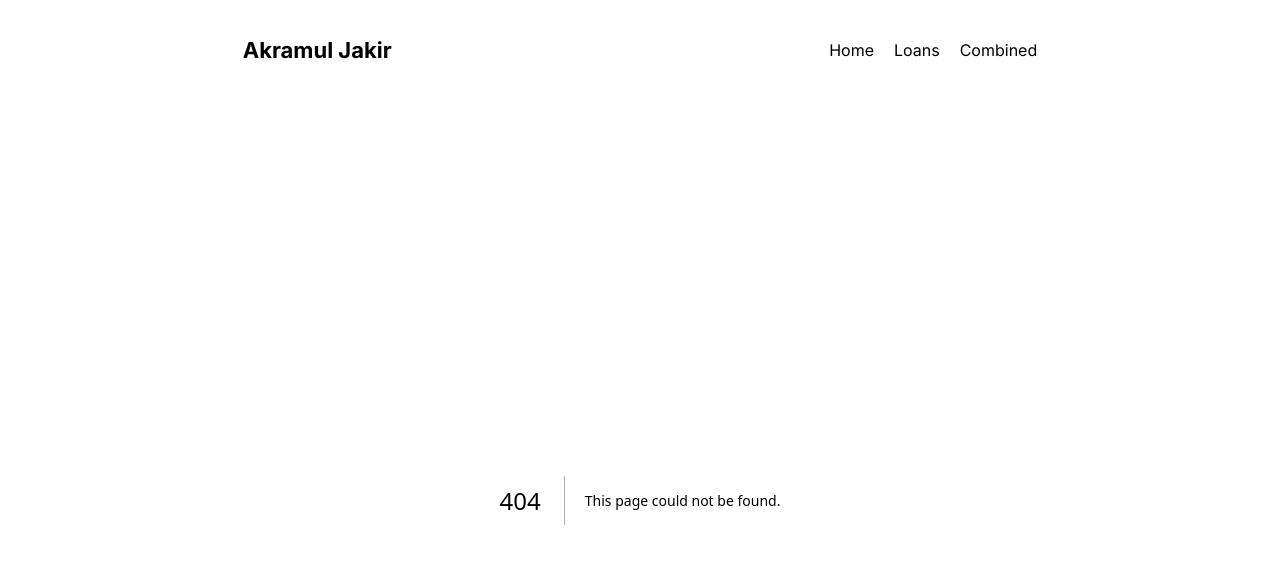
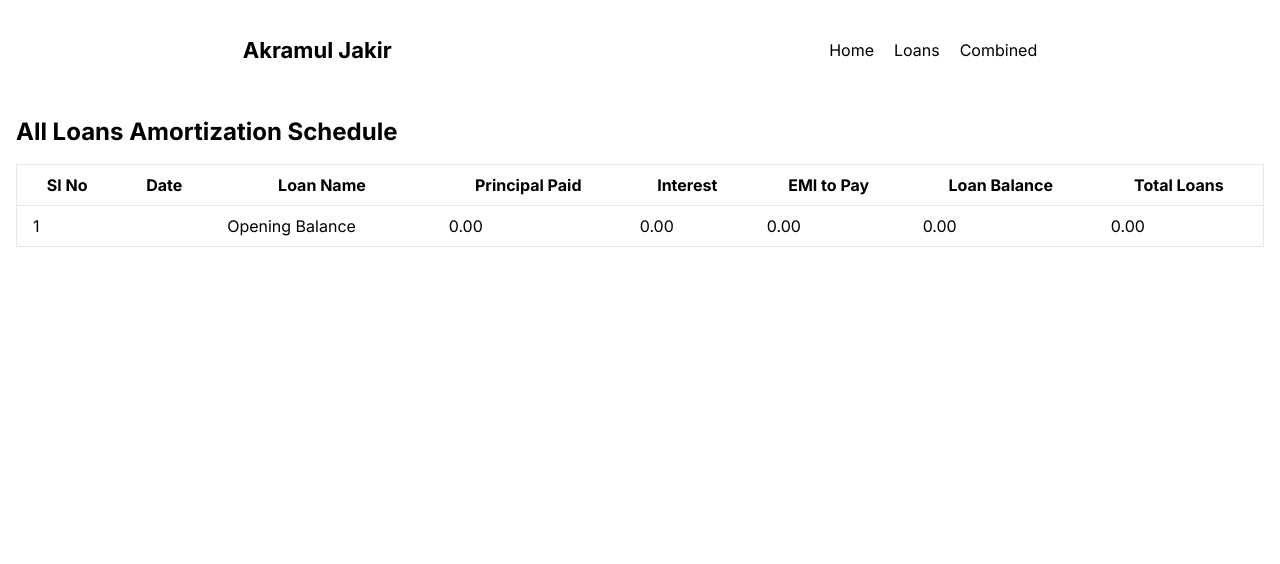
Before and after one commit to akramuljakir/aka-next-loan-calculator-2-prisma-api, a Next.js app: page /combined in a window 1280 px wide. Before the commit this address had no page. Shown: the top 564 px of the page. Built offline with nearby package versions, Linux system fonts and the light colour scheme; no server answers; the database is empty.

Commit message:
form validation

```diff
--- /dev/null
+++ b/src/app/combined/page.jsx
@@ -0,0 +1,170 @@
+'use client';
+
+import { useState, useEffect } from 'react';
+
+// Utility function to sort ledger entries by date
+const sortByDate = (entries) => {
+    return entries.sort((a, b) => new Date(a.date) - new Date(b.date));
+};
+
+const calculateAmortization = (loan) => {
+    const amortizationSchedule = [];
+    const monthlyInterestRate = parseFloat(loan.annualInterestRate) / 12 / 100;
+    let remainingBalance = parseFloat(loan.loanAmount);
+    const emiAmount = parseFloat(loan.emiAmount);
+    const startDate = new Date(loan.loanStartDate);
+    let currentDate = new Date(startDate);
+
+    while (remainingBalance > 0) {
+        const interest = remainingBalance * monthlyInterestRate;
+        const principal = emiAmount - interest;
+        remainingBalance -= principal;
+        if (remainingBalance < 0) remainingBalance = 0;
+
+        amortizationSchedule.push({
+            date: currentDate.toISOString().split('T')[0],
+            amount: principal.toFixed(2),
+            interest: interest.toFixed(2),
+            emiToPay: emiAmount.toFixed(2),
+            balance: remainingBalance.toFixed(2),
+            loanName: loan.loanName
+        });
+        currentDate.setMonth(currentDate.getMonth() + 1);
+    }
+
+    return amortizationSchedule;
+};
+
+const CombinedAmortizationPage = () => {
+    const [loans, setLoans] = useState([]);
+    const [amortizationSchedule, setAmortizationSchedule] = useState([]);
+    let totalLoans = 0;
+    let data = [];
+    let openingDate = '';
+
+    useEffect(() => {
+        const fetchLoans = async () => {
+            try {
+                const response = await fetch('/api/loans'); // Adjust the endpoint as needed
+                if (!response.ok) {
+                    throw new Error('Network response was not ok');
+                }
+                const result = await response.json();
+                setLoans(result.data);
+
+                // Combine amortization schedules of all loans
+                const allSchedules = result.data.reduce((acc, loan) => {
+                    return acc.concat(calculateAmortization(loan));
+                }, []);
+
+                // Sort by date
+                allSchedules.sort((a, b) => new Date(a.date) - new Date(b.date));
+
+                setAmortizationSchedule(allSchedules);
+            } catch (error) {
+                console.error('Failed to fetch loans:', error);
+            }
+        };
+
+        fetchLoans();
+    }, []);
+
+    const getMonthClass = (date) => {
+        const month = new Date(date).getMonth();
+        const colors = [
+            'bg-red-100', 'bg-orange-100', 'bg-yellow-100', 'bg-green-100',
+            'bg-teal-100', 'bg-blue-100', 'bg-indigo-100', 'bg-purple-100',
+            'bg-pink-100', 'bg-gray-100', 'bg-red-200', 'bg-orange-200'
+        ];
+        return colors[month % colors.length];
+    };
+
+    // Calculate opening balance and data array
+    loans.forEach(loan => {
+        const creditAmount = parseFloat(loan.loanAmount);
+        const principalpaid = 0 - creditAmount;
+        data.push({
+            date: loan.loanStartDate.split('T')[0],
+            description: `New Loan: ${loan.loanName} Start`,
+            principalpaid: principalpaid,
+            emiToPay: 0,
+            interest: 0,
+            balance: creditAmount,
+            totalLoans: totalLoans + creditAmount
+        });
+
+        totalLoans += creditAmount;
+    });
+
+    amortizationSchedule.forEach(transaction => {
+        const debitAmount = parseFloat(transaction.emiToPay);
+        const creditAmount = parseFloat(transaction.interest);
+        const balance = parseFloat(transaction.balance);
+
+        totalLoans -= debitAmount;
+        totalLoans += creditAmount;
+        const principalpaid = debitAmount - creditAmount;
+        data.push({
+            date: transaction.date,
+            description: `${transaction.loanName} EMI`,
+            principalpaid: principalpaid,
+            emiToPay: debitAmount,
+            interest: creditAmount,
+            balance: balance,
+            totalLoans: totalLoans
+        });
+    });
+
+    // Find the oldest date in the data array
+    if (data.length > 0) {
+        openingDate = sortByDate(data)[0].date;
+    }
+
+    // Add opening balance entry
+    const opening = [
+        { date: openingDate, description: 'Opening Balance', principalpaid: 0, interest: 0, emiToPay: 0, balance: 0, totalLoans: 0 }
+    ];
+
+    // Add opening balance to the beginning of the data array
+    data = [...opening, ...data];
+
+    const sortedData = sortByDate(data);
+
+    return (
+        <div className="container mx-auto p-4">
+            <h1 className="text-2xl font-bold mb-4">All Loans Amortization Schedule</h1>
+            <div className="overflow-x-auto">
+                <table className="min-w-full bg-white border border-gray-200">
+                    <thead>
+                        <tr>
+                            <th className="px-4 py-2 border-b">Sl No</th>
+                            <th className="px-4 py-2 border-b">Date</th>
+                            <th className="px-4 py-2 border-b">Loan Name</th>
+                            <th className="px-4 py-2 border-b">Principal Paid</th>
+                            <th className="px-4 py-2 border-b">Interest</th>
+                            <th className="px-4 py-2 border-b">EMI to Pay</th>
+                            <th className="px-4 py-2 border-b">Loan Balance</th>
+                            <th className="px-4 py-2 border-b">Total Loans</th>
+                        </tr>
+                    </thead>
+                    <tbody>
+                        {sortedData.map((payment, index) => (
+                            <tr key={index} className={getMonthClass(payment.date)}>
+                                <td className="px-4 py-2 border-b">{index + 1}</td>
+                                <td className="px-4 py-2 border-b">{payment.date}</td>
+                                <td className="px-4 py-2 border-b">{payment.description}</td>
+                                <td className="px-4 py-2 border-b">{payment.principalpaid.toFixed(2)}</td>
+                                <td className="px-4 py-2 border-b">{payment.interest.toFixed(2)}</td>
+                                <td className="px-4 py-2 border-b">{payment.emiToPay.toFixed(2)}</td>
+                                <td className="px-4 py-2 border-b">{payment.balance.toFixed(2)}</td>
+                                <td className="px-4 py-2 border-b">{payment.totalLoans.toFixed(2)}</td>
+                            </tr>
+                        ))}
+                    </tbody>
+                </table>
+            </div>
+        </div>
+    );
+};
+
+export default CombinedAmortizationPage;
--- a/src/components/LoanForm.jsx
+++ b/src/components/LoanForm.jsx
@@ -1,7 +1,8 @@
+'use client';
+
 import { useState, useEffect } from 'react';
 
 const LoanForm = ({ loan, onSave, onClose }) => {
-    // Initialize state with loan data or default values
     const [loanForm, setLoanForm] = useState({
         loanName: '',
         loanAmount: '',
@@ -9,6 +10,7 @@ const LoanForm = ({ loan, onSave, onClose }) => {
         emiAmount: '',
         loanStartDate: '',
     });
+    const [errors, setErrors] = useState({});
 
     // Function to format date into YYYY-MM-DD
     const formatDate = (date) => {
@@ -42,11 +44,41 @@ const LoanForm = ({ loan, onSave, onClose }) => {
         setLoanForm({ ...loanForm, [name]: value });
     };
 
+    // Validate form data
+    const validateForm = () => {
+        const { loanAmount, annualInterestRate, emiAmount } = loanForm;
+        let newErrors = {};
+        let isValid = true;
+
+        if (emiAmount <= 0) {
+            newErrors.emiAmount = 'EMI amount must be greater than zero.';
+            isValid = false;
+        }
+
+        const monthlyInterestRate = parseFloat(annualInterestRate) / 12 / 100;
+        const interest = parseFloat(loanAmount) * monthlyInterestRate;
+
+        if (emiAmount <= interest) {
+            newErrors.emiAmount = 'EMI amount must be greater than the monthly interest. ' + interest.toFixed(2);
+            isValid = false;
+        }
+
+        if (parseFloat(loanAmount) <= emiAmount) {
+            newErrors.loanAmount = 'Loan amount must be greater than the EMI amount.';
+            isValid = false;
+        }
+
+        setErrors(newErrors);
+        return isValid;
+    };
+
     // Handle form submission
     const handleSubmit = async (e) => {
         e.preventDefault();
-        onSave(loanForm);
-        onClose();
+        if (validateForm()) {
+            onSave(loanForm);
+            onClose();
+        }
     };
 
     return (
@@ -73,6 +105,7 @@ const LoanForm = ({ loan, onSave, onClose }) => {
                             onChange={handleInputChange}
                             className="border p-2 w-full"
                         />
+                        {errors.loanAmount && <p className="text-red-500 text-sm">{errors.loanAmount}</p>}
                     </div>
                     <div>
                         <label className="block">Annual Interest Rate:</label>
@@ -93,6 +126,7 @@ const LoanForm = ({ loan, onSave, onClose }) => {
                             onChange={handleInputChange}
                             className="border p-2 w-full"
                         />
+                        {errors.emiAmount && <p className="text-red-500 text-sm">{errors.emiAmount}</p>}
                     </div>
                     <div>
                         <label className="block">Loan Start Date:</label>
```
